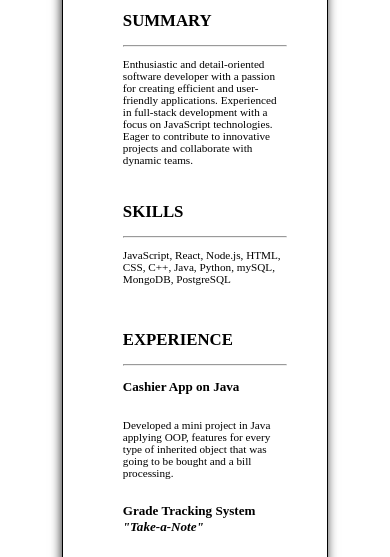
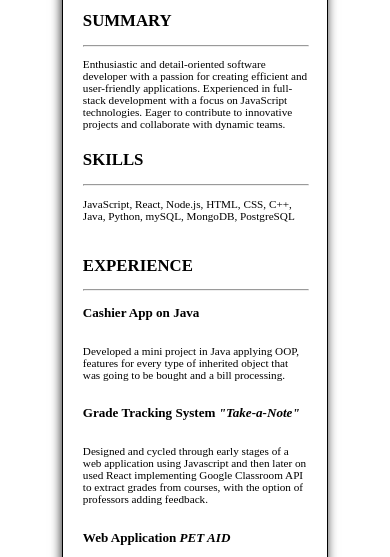
Before and after one commit to soushiki/fullstack-course-sebastian, a plain HTML site: page public/html/resume.html in a window 390 px wide. Shown: the part 267-824 px from the top of the page. Drawn offline with Linux system fonts and the light colour scheme.

Commit message:
Updated sizing of small screens for section content

```diff
--- a/public/css/resume-styles.css
+++ b/public/css/resume-styles.css
@@ -18,6 +18,14 @@ body {
 
         margin: 20px;
         width: 90%;
+    }
+
+     .summary, .skills, .experience, .education {
+        margin: 10px 0 20px 0;
+        padding: 0;
+
+        width: 100%;
+
     }
 }
 
```
